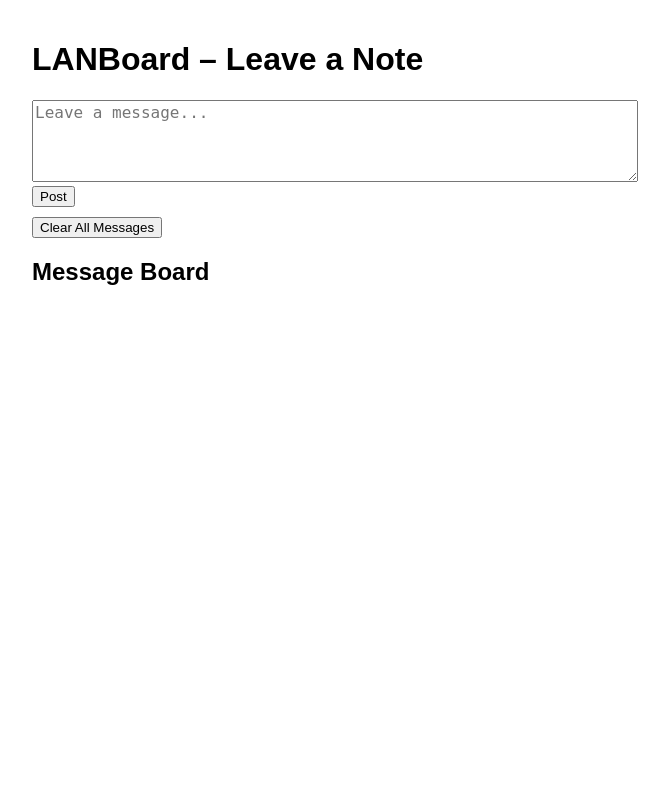
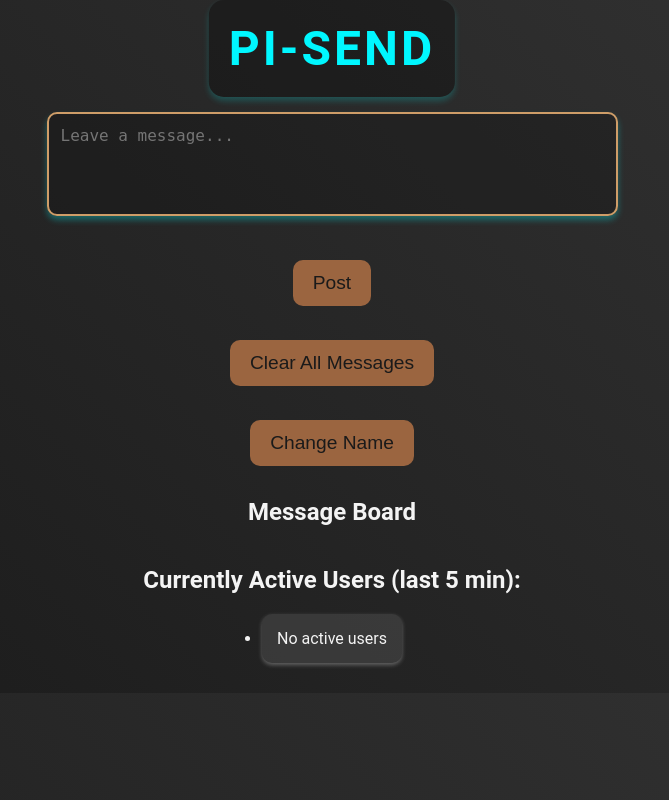
Before and after one commit to RyanRana/vault, a Flask app: template templates/index.html in a window 1280 px wide. Shown: the whole page, without its empty margins (308-977 px from the left). Run offline with Flask 3, Linux system fonts and the light colour scheme; the template is opened without the code that fills it, so the values that code supplies are empty.

Commit message:
did a lot of things

```diff
--- a/app.py
+++ b/app.py
@@ -1,15 +1,15 @@
 from flask import Flask, render_template, request, redirect, url_for
 import json
 import os
-from datetime import datetime
-
-ip_name_map = {}
+from datetime import datetime, timedelta
 
 app = Flask(__name__)
 DATA_FILE = 'data/messages.json'
 os.makedirs('data', exist_ok=True)
 
-# Load or initialize message list
+ip_name_map = {}
+user_last_seen = {}
+
 def load_messages():
     if not os.path.exists(DATA_FILE):
         return []
@@ -20,14 +20,25 @@ def save_messages(messages):
     with open(DATA_FILE, 'w') as f:
         json.dump(messages, f)
 
+def get_active_users():
+    active_window = datetime.now() - timedelta(minutes=5)
+    return sorted(set(
+        name for ip, name in ip_name_map.items()
+        if user_last_seen.get(ip, datetime.min) > active_window
+    ))
+
 @app.route('/register', methods=['GET', 'POST'])
 def register():
+    user_ip = request.remote_addr
+    user_last_seen[user_ip] = datetime.now()
+
     if request.method == 'POST':
         name = request.form['name'].strip()
         if name:
-            ip_name_map[request.remote_addr] = name
+            ip_name_map[user_ip] = name
             return redirect(url_for('index'))
     return '''
+        <link rel="stylesheet" href="/static/style.css">
         <h1>Enter Your Name</h1>
         <form method="post">
             <input type="text" name="name" placeholder="Your name" required>
@@ -35,12 +46,11 @@ def register():
         </form>
     '''
 
-
 @app.route('/', methods=['GET', 'POST'])
 def index():
     user_ip = request.remote_addr
+    user_last_seen[user_ip] = datetime.now()
 
-    # First-time visitor? Ask for name
     if user_ip not in ip_name_map:
         return redirect(url_for('register'))
 
@@ -58,9 +68,7 @@ def index():
             save_messages(messages)
         return redirect(url_for('index'))
 
-    return render_template('index.html', messages=messages)
-
-
+    return render_template('index.html', messages=messages, active_users=get_active_users())
 
 @app.route('/clear', methods=['POST'])
 def clear():
--- a/templates/index.html
+++ b/templates/index.html
@@ -5,19 +5,38 @@
     <link rel="stylesheet" href="/static/style.css">
 </head>
 <body>
-    <h1>LANBoard – Leave a Note</h1>
+    <h1>Pi-Send</h1>
+
+
+
     <form method="POST" action="/">
         <textarea name="note" rows="4" cols="50" placeholder="Leave a message..." required></textarea><br>
         <button type="submit">Post</button>
     </form>
+
     <form method="POST" action="/clear">
         <button type="submit" style="margin-top:10px;">Clear All Messages</button>
     </form>
 
+    <form method="GET" action="/register">
+        <button type="submit">Change Name</button>
+    </form>
+
+
+
     <h2>Message Board</h2>
     <ul>
         {% for msg in messages|reverse %}
-        <li><strong>{{ msg.timestamp }} ({{ msg.name }}):</strong> {{ msg.text }}</li>
+            <li><strong>{{ msg.timestamp }} ({{ msg.name }}):</strong> {{ msg.text }}</li>
+        {% endfor %}
+    </ul>
+
+    <h2>Currently Active Users (last 5 min):</h2>
+    <ul>
+        {% for user in active_users %}
+            <li>{{ user }}</li>
+        {% else %}
+            <li>No active users</li>
         {% endfor %}
     </ul>
 </body>
--- a/templates/style.css
+++ b/templates/style.css
@@ -1,20 +1,120 @@
+/* Set a dark mode background and ensure full-page layout */
 body {
-    font-family: sans-serif;
+    font-family: 'Roboto', sans-serif;
+    background: linear-gradient(45deg, #1a1a1a, #333);
+    color: #f4f4f4;
+    margin: 0;
+    padding: 100px 20px 20px; /* added top padding to avoid overlap */
+    display: flex;
+    justify-content: center;
+    align-items: center;
+    height: auto;
+    text-align: center;
+    flex-direction: column;
+}
+
+
+/* Header Styles */
+h1 {
+    position: absolute;
+    top: 0;
+    left: 50%;
+    transform: translateX(-50%);
+    font-size: 3rem;
+    color: #00f7ff;
+    margin: 0;
+    padding: 20px;
+    background: rgba(0, 0, 0, 0.3);
+    border-radius: 15px;
+    box-shadow: 0 4px 6px rgba(0, 255, 255, 0.2);
+    z-index: 10;
+    text-transform: uppercase;
+    letter-spacing: 3px;
+}
+
+
+/* Section Styles - Bubbled Out Effect */
+section {
+    background-color: rgba(0, 0, 0, 0.2);
+    padding: 25px;
+    border-radius: 20px;
+    margin-bottom: 30px;
+    width: 100%;
     max-width: 600px;
-    margin: auto;
-    padding-top: 20px;
+    box-shadow: 0 10px 15px rgba(0, 255, 255, 0.2);
 }
+
+/* Form styles for posting notes */
+form {
+    padding: 12px;
+    display: flex;
+    flex-direction: column;
+    align-items: center;
+}
+
 textarea {
     width: 100%;
-    font-size: 16px;
+    font-size: 1rem;
+    padding: 12px;
+    border: 2px solid rgb(206, 157, 104);
+    border-radius: 10px;
+    background-color: rgba(0, 0, 0, 0.2);
+    color: #f4f4f4;
+    resize: none;
+    box-shadow: 0 4px 6px rgba(0, 255, 255, 0.3);
+    margin-bottom: 15px;
 }
+
+/* Post Button */
+button {
+    background-color: #00f7ff;
+    color: #1a1a1a;
+    font-size: 1.2rem;
+    padding: 12px 20px;
+    border: none;
+    border-radius: 10px;
+    cursor: pointer;
+    transition: background-color 0.3s, transform 0.2s;
+    margin-top: 10px;
+}
+
+button:hover {
+    background-color: #9b6540;
+    transform: scale(1.05);
+}
+
+/* Clear button styling */
+form button[type="submit"] {
+    background-color: #9b6540;
+    margin-top: 10px;
+}
+
+form button[type="submit"]:hover {
+    background-color: #00f7ff;
+    transform: scale(1.05);
+}
+
+/* Message board styling */
 ul {
-    list-style-type: none;
     padding: 0;
+    max-width: 600px;
+    margin: 0 auto;
+    text-align: left;
 }
+
 li {
+    background-color: rgba(255, 255, 255, 0.1);
+    border-radius: 10px;
+    padding: 15px;
     margin-bottom: 10px;
-    padding: 8px;
-    background-color: #f4f4f4;
-    border-radius: 6px;
+    box-shadow: 0 2px 4px rgba(255, 255, 255, 0.3);
+    transition: background-color 0.3s;
 }
+
+li:hover {
+    background-color: rgba(0, 255, 255, 0.3);
+}
+
+strong {
+    color: #9b6540;
+}
```
